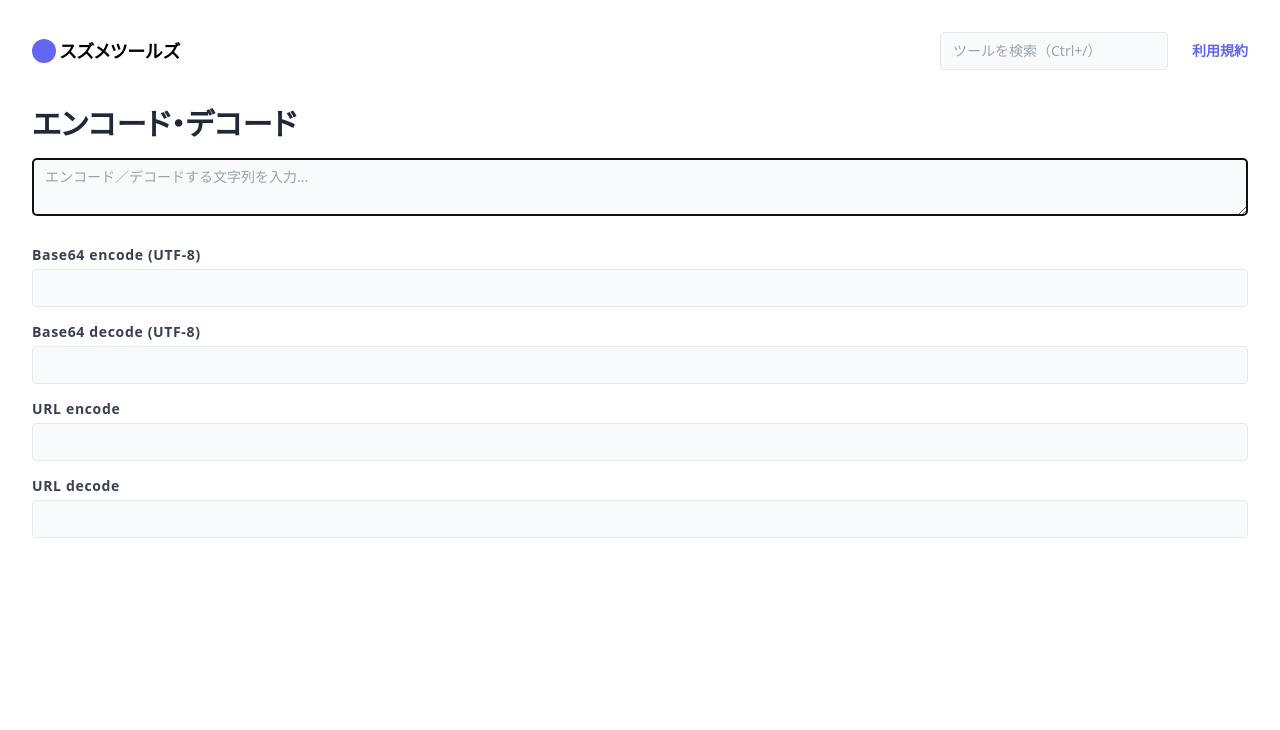
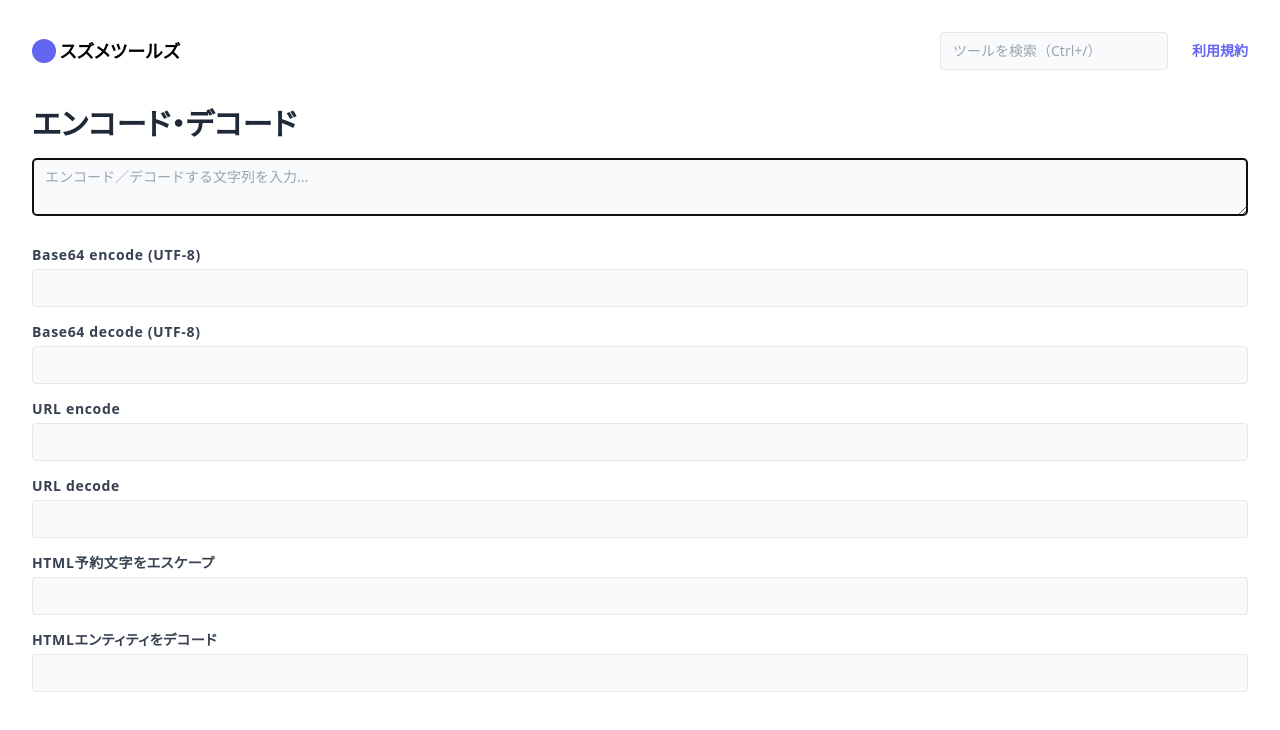
Before and after one commit to sharapeco/tools.suzume.dev, a SvelteKit app: page /encode in a window 1280 px wide. Shown: the top 730 px of the page. Built offline with nearby package versions, Linux system fonts and the light colour scheme.

Commit message:
HTML実体参照の変換を追加 #2

```diff
--- /dev/null
+++ b/src/lib/htmlEntity.js
@@ -0,0 +1,25 @@
+/**
+ * 実体参照をデコードする
+ *
+ * @param {string} str
+ * @returns {string}
+ */
+export function decodeHTMLEntities(str) {
+	const el = document.createElement("div");
+	el.innerHTML = str.replace(/</g, "&lt;").replace(/>/g, "&gt;");
+	return el.textContent ?? "";
+}
+
+/**
+ * 予約済み文字を実体参照に変換する
+ *
+ * @param {string} str
+ * @returns {string}
+ */
+export function encodeHTMLEntities(str) {
+	return str
+		.replace(/&/g, "&amp;")
+		.replace(/</g, "&lt;")
+		.replace(/>/g, "&gt;")
+		.replace(/"/g, "&quot;");
+}
--- a/src/routes/encode/+page.svelte
+++ b/src/routes/encode/+page.svelte
@@ -2,6 +2,7 @@
 	import { onMount } from "svelte";
 	import { Base64 } from "js-base64";
 	import { getKey } from "$lib/eventUtil.js";
+	import { decodeHTMLEntities, encodeHTMLEntities as escapeHTMLReservedCharacters } from "$lib/htmlEntity";
 
 	/** @type {HTMLTextAreaElement|null} */
 	let inputRef = null;
@@ -44,6 +45,14 @@
 		{
 			name: "URL decode",
 			fn: (input) => decodeURIComponent(input.normalize()),
+		},
+		{
+			name: "HTML予約文字をエスケープ",
+			fn: escapeHTMLReservedCharacters,
+		},
+		{
+			name: "HTMLエンティティをデコード",
+			fn: decodeHTMLEntities,
 		},
 	];
 
```
